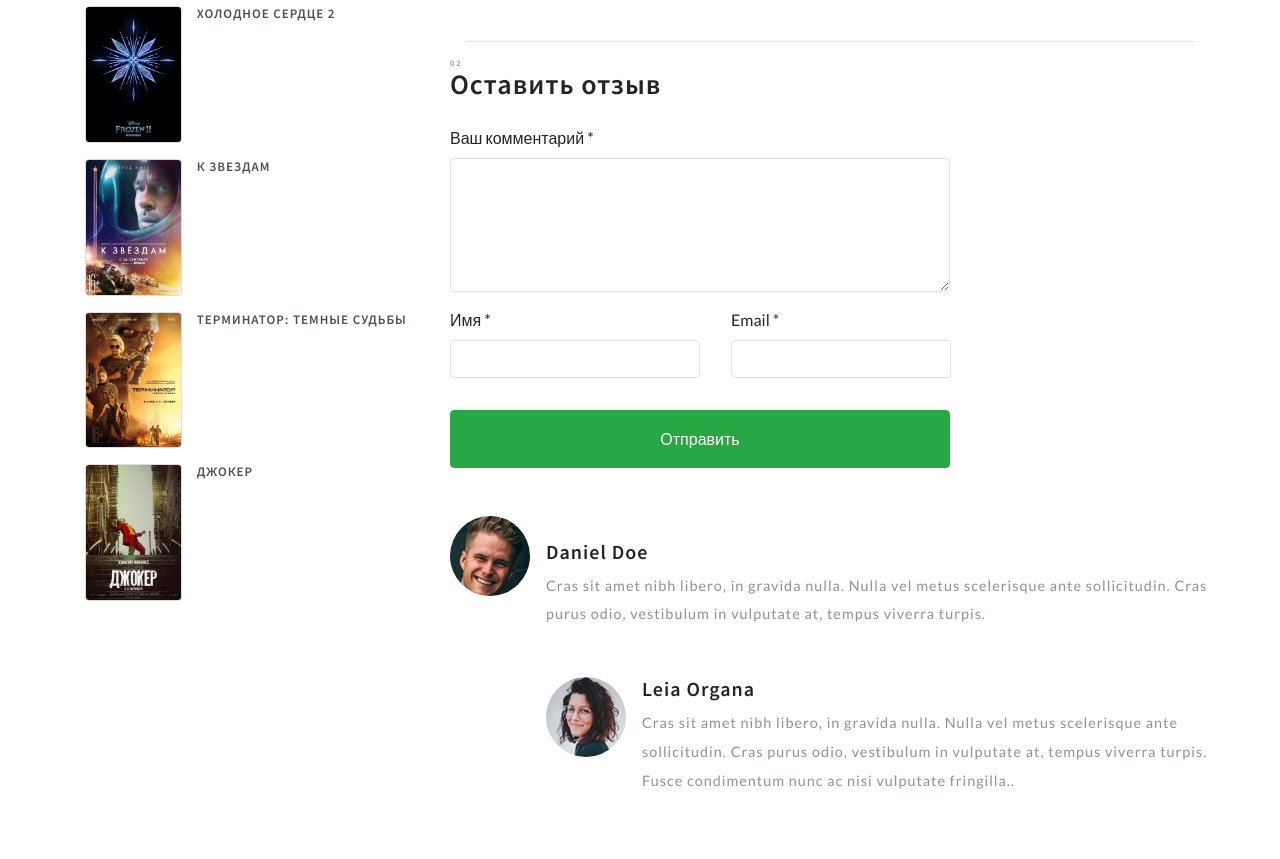
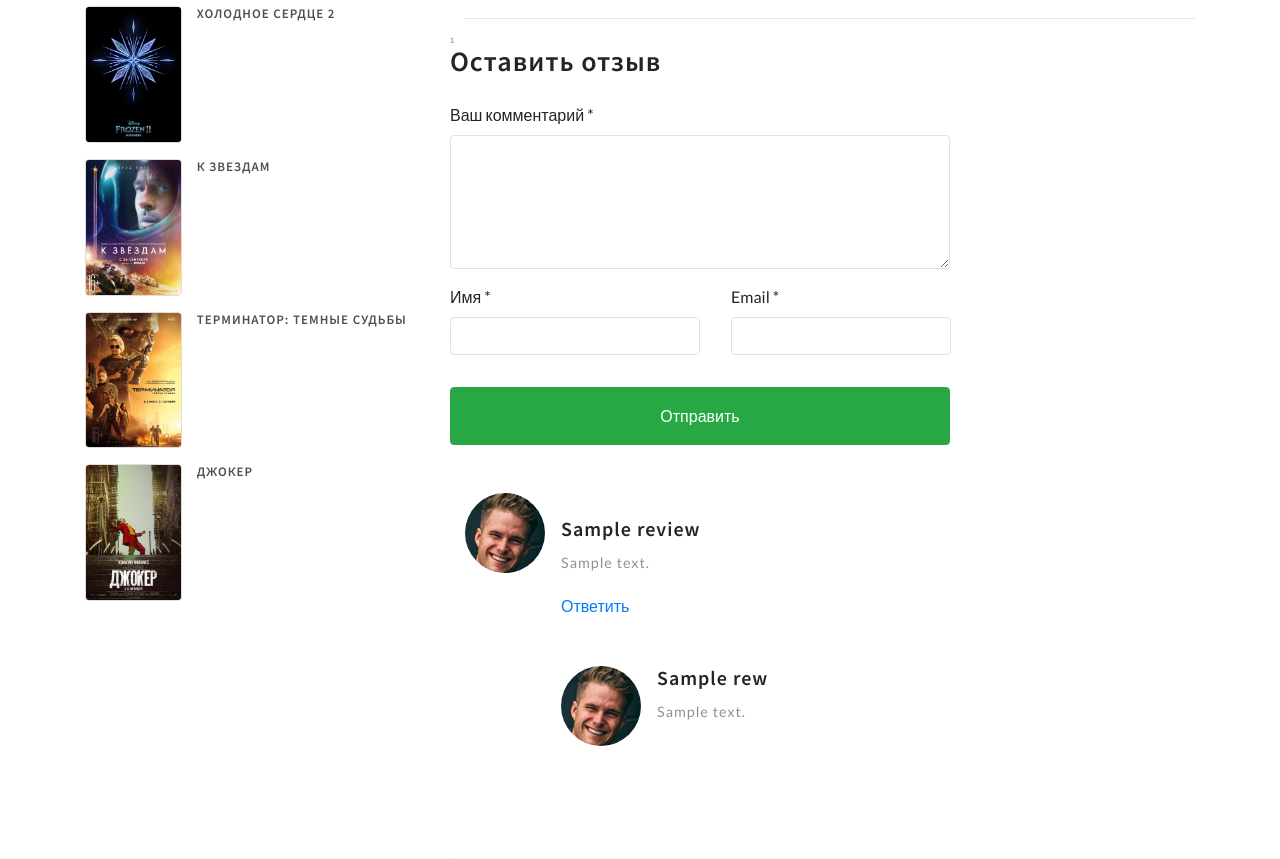
Before and after one commit to newravecompress/django-movies, a Django app: template movie/templates/movie/movie_detail.html in a window 1280 px wide. Shown: the part 1725-2584 px from the top of the page. Run offline with Django 3.2, Linux system fonts and the light colour scheme; the template is opened without the code that fills it: most values are stand-ins (such as "Sample title", 1, 10 or a date in 2020); grey boxes marked "Sample" are stand-in pictures; some libraries are stand-ins or nearby versions.

Commit message:
Add reviews

```diff
--- a/movie/models.py
+++ b/movie/models.py
@@ -72,6 +72,9 @@
     def get_absolute_url(self):
         return reverse('movie_detail', kwargs={'slug': self.url})
 
+    def get_review(self):
+        return self.review_set.filter(parent__isnull=True)
+
     class Meta:
         verbose_name = 'Фильм'
         verbose_name_plural = 'Фильмы'
--- a/movie/static/css/style.css
+++ b/movie/static/css/style.css
@@ -828,6 +828,10 @@
     text-transform: uppercase;
 }
 
+.img-movie-shots {
+    max-width: 250px;
+    height: auto;
+}
 
 .img-deal1 a {
     font-size: 14px;
--- a/movie/templates/movie/movie_detail.html
+++ b/movie/templates/movie/movie_detail.html
@@ -1,8 +1,6 @@
 {% extends 'movie/base.html' %}
 {% load static %}
-
-{% block title %}{{ movie.title }}{% endblock title %}
-
+{% block title %} {{ movie.title }} {% endblock title %}
 {% block container %}
   <div class="container py-md-3">
 {% endblock container %}
@@ -15,22 +13,21 @@
   <div class="left-ads-display col-lg-8">
     <div class="row">
       <div class="desc1-left col-md-6">
-        <img src="{{ movie.poster.url }}" class="img-fluid"
-             alt="">
+        <img src="{{ movie.poster.url }}" class="img-fluid" alt="">
       </div>
       <div class="desc1-right col-md-6 pl-lg-4">
-        <h3 class="editContent" style="outline: none; cursor: inherit;">
+        <h3 class="editContent">
           {{ movie.title }}
         </h3>
+        <h5 class="editContent"></h5>
         <ul>
           <li style="list-style: none">
-            <span><b>Год:</b> {{ movie.year }}</span>
-          </li>
+            <span><b>Год:</b> {{ movie.year }}</span></li>
           <li style="list-style: none">
             <span><b>Страна:</b> {{ movie.country }}</span>
           </li>
           <li style="list-style: none">
-            <span><b>Слоган:</b>{{ movie.tagline }}</span>
+            <span><b>Слоган:</b> {{ movie.tagline }}</span>
           </li>
           <li style="list-style: none">
             <span><b>Режиссер:</b>
@@ -39,73 +36,65 @@
               {% endfor %}
             </span>
           </li>
-          <li style="list-style: none">
-                  <span><b>Актеры:</b>
+          <li style="list-style: none"><span><b>Актеры:</b>
             {% for actor in movie.actors.all %}
               {{ actor.name }}
             {% endfor %}
                                 </span>
           </li>
           <li style="list-style: none">
-                  <span><b>Жанр:</b>
+            <span>
+              <b>Жанр:</b>
               {% for genre in movie.genres.all %}
                 {{ genre.name }}
               {% endfor %}
             </span>
           </li>
           <li style="list-style: none">
-                  <span><b>Премьера в мире:</b>
-                    {{ movie.world_premiere }}
-                  </span>
+            <span><b>Премьера в мире:</b> {{ movie.world_premiere }}</span>
           </li>
           <li style="list-style: none">
             <span><b>Бюджет:</b> ${{ movie.budget }}</span></li>
           <li style="list-style: none">
-            <span><b>Сборы в США:</b> ${{ movie.fess_in_usa }}</span></li>
+            <span><b>Сборы в США:</b> ${{ movie.fees_in_usa }}</span></li>
           <li style="list-style: none">
             <span><b>Сборы в мире:</b> ${{ movie.fess_in_world }}</span>
           </li>
           <li style="list-style: none">
             <a href="#"><b>Рейтинг:</b>
               <span class="fa fa-star" aria-hidden="true"
-                    style="outline: none; cursor: inherit;"></span>
+              ></span>
               <span class="fa fa-star" aria-hidden="true"
-                    style="outline: none; cursor: inherit;"></span>
+              ></span>
               <span class="fa fa-star" aria-hidden="true"
-                    style="outline: none; cursor: inherit;"></span>
+              ></span>
               <span class="fa fa-star" aria-hidden="true"
-                    style="outline: none; cursor: inherit;"></span>
+              ></span>
               <span class="fa fa-star" aria-hidden="true"
-                    style="outline: none; cursor: inherit;"></span>
+              ></span>
               <span class="editContent"
-                    style="outline: none; cursor: inherit;">5.0</span>
+              >5.0</span>
             </a>
           </li>
+        </ul>
         <div class="share-desc">
           <div class="share">
-              <h4 class="editContent"
-                  style="outline: none; cursor: inherit;">
+            <h4 class="editContent">
               Share:</h4>
             <ul class="w3layouts_social_list list-unstyled">
               <li>
-                  <a href="#" class="w3pvt_facebook editContent"
-                     style="outline: none; cursor: inherit;">
-                                                <span class="fa fa-facebook-f"
-                                                      style="outline: none; cursor: inherit;"></span>
+                <a href="#" class="w3pvt_facebook editContent">
+                  <span class="fa fa-facebook-f"></span>
                 </a>
               </li>
               <li>
-                  <a href="#" class="w3pvt_twitter editContent"
-                     style="outline: none; cursor: inherit;">
-                                                <span class="fa fa-twitter"
-                                                      style="outline: none; cursor: inherit;"></span>
+                <a href="#" class="w3pvt_twitter editContent">
+                  <span class="fa fa-twitter"></span>
                 </a>
               </li>
               <li>
-                  <a href="#" class="w3pvt_dribble editContent"
-                     style="outline: none; cursor: inherit;">
-                                                <span class="fa fa-dribbble"
-                                                      style="outline: none; cursor: inherit;"></span>
+                <a href="#" class="w3pvt_dribble editContent">
+                  <span class="fa fa-dribbble"></span>
                 </a>
               </li>
             </ul>
@@ -115,28 +104,25 @@
       </div>
     </div>
     <div class="row sub-para-w3layouts mt-5">
-
-      <h3 class="shop-sing editContent"
-          style="outline: none; cursor: inherit;">
-        О фильме {{ movie.title }}</h3>
+      <h3 class="shop-sing editContent">
+        О фильме {{ movie.title }}
+      </h3>
       <p>
-        <img src="{% static 'images/about.jpg' %}" class="img-fluid"
-             alt="">
-        <img src="{% static 'images/admin.jpg' %}" class="img-fluid"
-             alt="">
-        <img src="{% static 'images/d1.jpg' %}" class="img-fluid" alt="">
+        {% for image in movie.movieshots_set.all %}
+          <img src="{{ image.image.url }}"
+               class="img-movie-shots "
+               alt="{{ image.description }}">
+        {% endfor %}
       </p>
-      <p class="editContent" style="outline: none; cursor: inherit;">
+      <p class="editContent">
         {{ movie.description }}
       </p>
-      <p class="mt-3 italic-blue editContent"
-         style="outline: none; cursor: inherit;">
+      <p class="mt-3 italic-blue editContent">
         <iframe width="560" height="315"
                 src="https://www.youtube.com/embed/A36LahZNUiE?controls=0"
                 frameborder="0" allow="accelerometer; autoplay;
                         encrypted-media; gyroscope; picture-in-picture"
                 allowfullscreen>
-
         </iframe>
       </p>
     </div>
@@ -145,78 +131,82 @@
       <div class="single-form-left">
         <!-- contact form grid -->
         <div class="contact-single">
-          <h3 class="editContent" style="outline: none; cursor: inherit;">
-                                    <span class="sub-tittle editContent"
-                                          style="outline: none; cursor: inherit;">02</span>Оставить
-            отзыв</h3>
-          <form action="#" method="get" class="mt-4">
-            <div class="form-group editContent"
-                 style="outline: none; cursor: inherit;">
-              <label for="contactcomment" class="editContent"
-                     style="outline: none; cursor: inherit;">Ваш
-                комментарий
-                *</label>
-              <textarea class="form-control border" rows="5"
+          <h3 class="editContent">
+            <span class="sub-tittle editContent">{{ movie.reviews_set.count }}</span>
+            Оставить отзыв
+          </h3>
+          <form action="{% url 'add_review' movie.id %}" method="post"
+                class="mt-4"
+                id="formReview">
+            {% csrf_token %}
+            <input type="hidden" name="parent" id="contactparent" value="">
+            <div class="form-group editContent">
+              <label for="contactcomment" class="editContent">
+                Ваш комментарий *
+              </label>
+              <textarea class="form-control border" rows="5" name="text"
                         id="contactcomment" required=""></textarea>
             </div>
             <div class="d-sm-flex">
-              <div class="col-sm-6 form-group p-0 editContent"
-                   style="outline: none; cursor: inherit;">
-                <label for="contactusername" class="editContent"
-                       style="outline: none; cursor: inherit;">Имя
-                  *</label>
-                <input type="text" class="form-control border"
+              <div class="col-sm-6 form-group p-0 editContent">
+                <label for="contactusername" class="editContent">
+                  Имя *
+                </label>
+                <input type="text" class="form-control border" name="name"
                        id="contactusername" required="">
               </div>
-              <div class="col-sm-6 form-group ml-sm-3 editContent"
-                   style="outline: none; cursor: inherit;">
-                <label for="contactemail" class="editContent"
-                       style="outline: none; cursor: inherit;">Email
-                  *</label>
-                <input type="email" class="form-control border"
+              <div class="col-sm-6 form-group ml-sm-3 editContent">
+                <label for="contactemail" class="editContent">
+                  Email *
+                </label>
+                <input type="email" class="form-control border" name="email"
                        id="contactemail" required="">
               </div>
             </div>
             <button type="submit"
-                    class="mt-3 btn btn-success btn-block py-3"
-                    style="outline: none; cursor: inherit;">Отправить
+                    class="mt-3 btn btn-success btn-block py-3">
+              Отправить
             </button>
           </form>
         </div>
         <!--  //contact form grid ends here -->
       </div>
+    </div>
+    {% for review in movie.get_review %}
       <div class="media py-5">
         <img src="{% static 'images/te2.jpg' %}" class="mr-3 img-fluid"
-             alt="image"
-             style="outline: none; cursor: inherit;">
+             alt="image">
         <div class="media-body mt-4">
-          <h5 class="mt-0 editContent"
-              style="outline: none; cursor: inherit;">Daniel Doe</h5>
-          <p class="mt-2 editContent"
-             style="outline: none; cursor: inherit;">
-            Cras sit amet nibh libero, in gravida nulla. Nulla vel metus
-            scelerisque ante sollicitudin. Cras purus odio, vestibulum in
-            vulputate at, tempus viverra turpis.
+          <h5 class="mt-0 editContent">
+            {{ review.name }}
+          </h5>
+          <p class="mt-2 editContent">
+            {{ review.text }}
           </p>
-          <div class="media mt-5 editContent"
-               style="outline: none; cursor: inherit;">
+          <a href="#formReview"
+             onclick="addReview('{{ review.name }}', '{{ review.id }}')">Ответить</a>
+
+          {% for rew in review.review_set.all %}
+            <div class="media mt-5 editContent">
               <a class="pr-3" href="#">
-              <img src="{% static 'images/te1.jpg' %}" class="img-fluid "
-                   alt="image" style="outline: none; cursor: inherit;">
+                <img src="{% static 'images/te2.jpg' %}" class="img-fluid "
+                     alt="image">
               </a>
               <div class="media-body">
-              <h5 class="mt-0 editContent"
-                  style="outline: none; cursor: inherit;">Leia Organa</h5>
-              <p class="mt-2 editContent"
-                 style="outline: none; cursor: inherit;"> Cras sit amet
-                nibh libero, in gravida nulla. Nulla vel metus
-                scelerisque ante sollicitudin. Cras purus odio,
-                vestibulum in vulputate at, tempus viverra turpis. Fusce
-                condimentum nunc ac nisi vulputate fringilla..</p>
+                <h5 class="mt-0 editContent">{{ rew.name }}</h5>
+                <p class="mt-2 editContent">{{ rew.text }}</p>
               </div>
             </div>
+          {% endfor %}
         </div>
       </div>
+    {% endfor %}
   </div>
   </div>
+  <script>
+    function addReview (name, id) {
+      document.getElementById('contactparent').value = id
+      document.getElementById('contactcomment').innerText = `${name}, `
+    }
+  </script>
 {% endblock movies %}
--- a/movie/urls.py
+++ b/movie/urls.py
@@ -4,5 +4,6 @@
 
 urlpatterns = [
     path('', views.MoviesView.as_view()),
-    path('<slug:slug>/', views.MovieDetailView.as_view(), name='movie_detail')
+    path('<slug:slug>/', views.MovieDetailView.as_view(), name='movie_detail'),
+    path('review/<int:pk>/', views.AddReview.as_view(), name='add_review')
 ]
```
Also changed, not shown: movie/forms.py (added, +11 -0 lines), movie/views.py (+17 -1 lines). Lines whose indentation alone changed are shown as unchanged.
